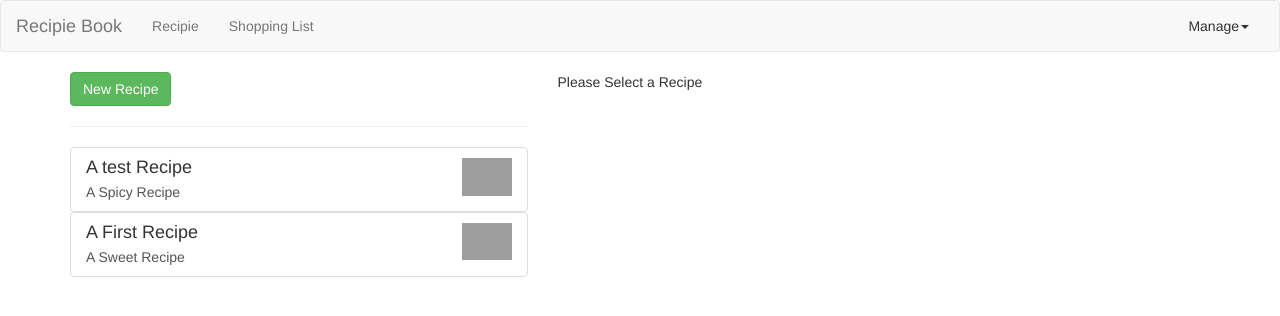
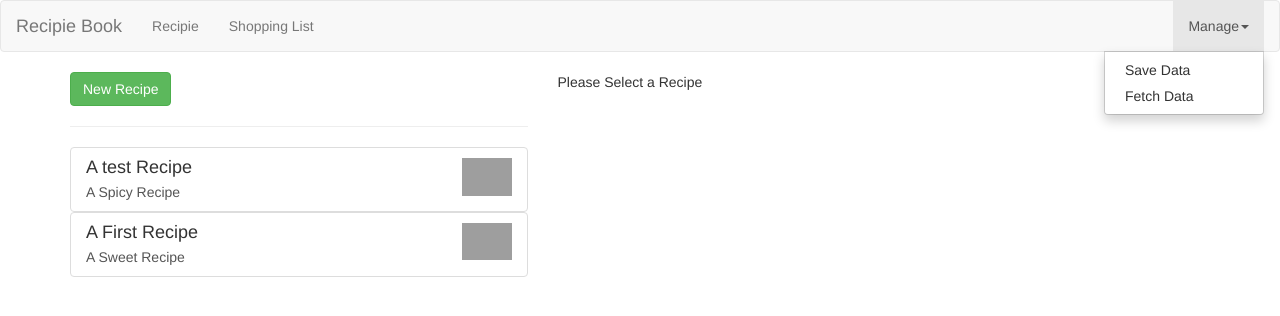
Before and after one commit to OmkarShinde11/Recipie-Shopping-list, an Angular app: page / in a window 1280 px wide. Both pictures are taken after a click on the button "Manage". Shown: the top 316 px of the page. Built offline with nearby package versions, Linux system fonts and the light colour scheme; grey boxes are pictures that could not be loaded.

Commit message:
Directive Changes

```diff
--- /dev/null
+++ b/src/app/Shared/drop-dpwn-toggle.directive.ts
@@ -0,0 +1,13 @@
+import { Directive, HostBinding, HostListener } from '@angular/core';
+
+@Directive({
+  selector: '[appDropDpwnToggle]'
+})
+export class DropDpwnToggleDirective {
+  @HostBinding('class.open') toggle:boolean=false;
+  @HostListener('click') change(){
+    this.toggle=!this.toggle;
+  }
+  constructor() { }
+
+}
--- a/src/app/app.module.ts
+++ b/src/app/app.module.ts
@@ -10,6 +10,7 @@ import { RecipesDetailComponent } from './recipes/recipes-detail/recipes-detail.
 import { RecipesItemComponent } from './recipes/recipes-list/recipes-item/recipes-item.component';
 import { ShoppingListComponent } from './shopping-list/shopping-list.component';
 import { ShoppingListEditComponent } from './shopping-list/shopping-list-edit/shopping-list-edit.component';
+import { DropDpwnToggleDirective } from './Shared/drop-dpwn-toggle.directive';
 
 @NgModule({
   declarations: [
@@ -21,6 +22,7 @@ import { ShoppingListEditComponent } from './shopping-list/shopping-list-edit/sh
     RecipesItemComponent,
     ShoppingListComponent,
     ShoppingListEditComponent,
+    DropDpwnToggleDirective,
 
 
   ],
--- a/src/app/header/header.component.html
+++ b/src/app/header/header.component.html
@@ -9,8 +9,12 @@
                 <li><a href="#" (click)="onSelect('shopping-list')">Shopping List</a></li>
             </ul>
             <ul class="nav navbar-nav navbar-right">
-                <li class="dropdown">
+                <li class="dropdown" appDropDpwnToggle>
                     <a href="#" class="dropdown-toggle" role="button">Manage<span class="caret"></span></a>
+                    <ul class="dropdown-menu">
+                        <li><a href=#>Save Data</a></li>
+                        <li><a href=#>Fetch Data</a></li>
+                    </ul>
                 </li>
             </ul>
         </div>
--- a/src/app/recipes/recipes-detail/recipes-detail.component.html
+++ b/src/app/recipes/recipes-detail/recipes-detail.component.html
@@ -10,8 +10,8 @@
 </div>
 <div class="row">
     <div class="col-xs-12">
-        <div class="btn-group">
-            <button type="button" class="btn btn-primary dropdown-toggle">Manage Recipe <span class="carest"></span></button>
+        <div class="btn-group" appDropDpwnToggle>
+            <button type="button" class="btn btn-primary dropdown-toggle">Manage Recipe <span class="caret"></span></button>
             <ul class="dropdown-menu">
                 <li><a href="#">To shopping list</a></li>
                 <li><a href="#">Edit Recipe</a></li>
```
Also changed, not shown: 1 other file (tests, documents, lock files or other folders).
